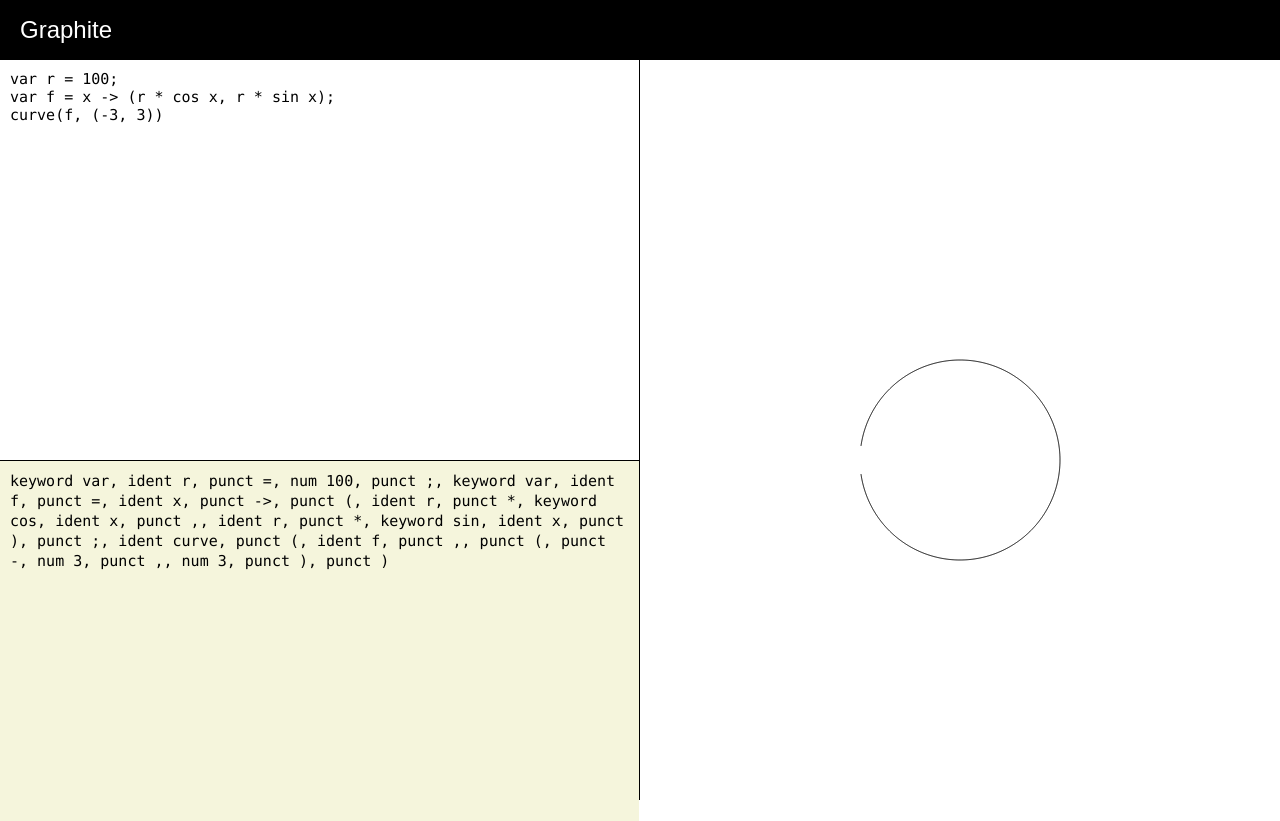
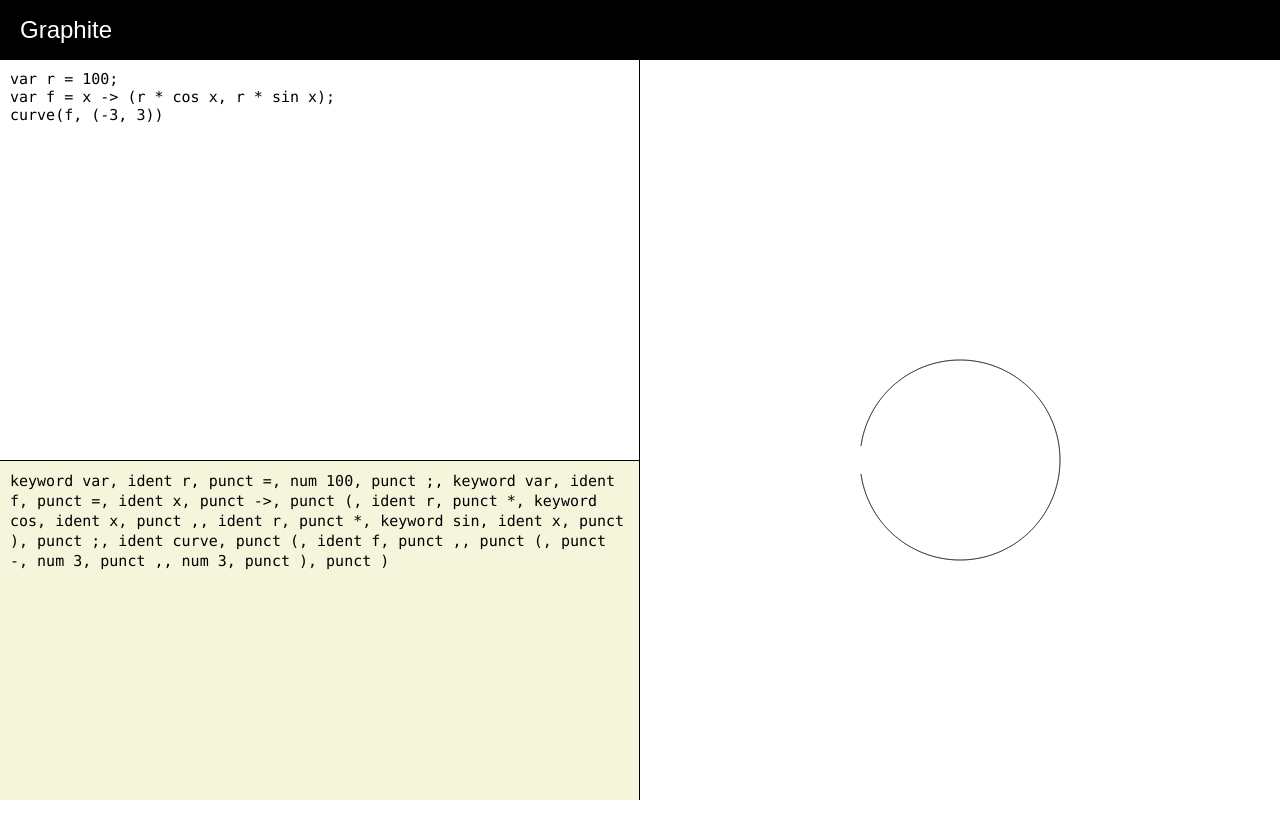
Before and after one commit to season1618/graphite, a React (Vite) app: page / in a window 1280 px wide. After the commit the page ends 800 px from the top, so only its background shows below. Built offline with nearby package versions, Linux system fonts and the light colour scheme.

Commit message:
メッセージエリアのサイズとoverflowの修正

```diff
--- a/src/components/CodeEditor.css
+++ b/src/components/CodeEditor.css
@@ -16,16 +16,14 @@
 
 #editor {
   box-sizing: border-box;
-  height: 100%;
   width: 100%;
+  margin: 0;
+  padding: 10px;
+
+  white-space: nowrap;
 
   resize: none;
   border-style: none;
-
-  white-space: nowrap;
-
-  margin: 0;
-  padding: 10px;
 }
 
 #editor:focus {
@@ -45,8 +43,10 @@
 }
 
 #report {
+  box-sizing: border-box;
   margin: 0;
   padding: 10px;
+  overflow-y: auto;
 
   white-space: pre-wrap;
   line-height: 20px;
```
